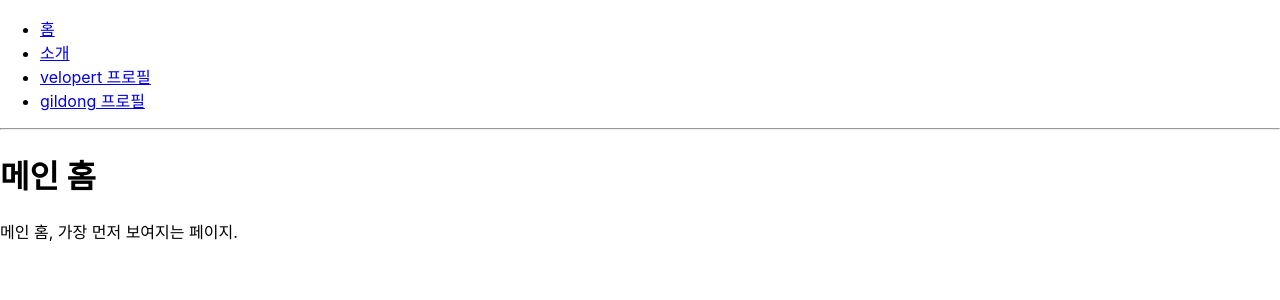
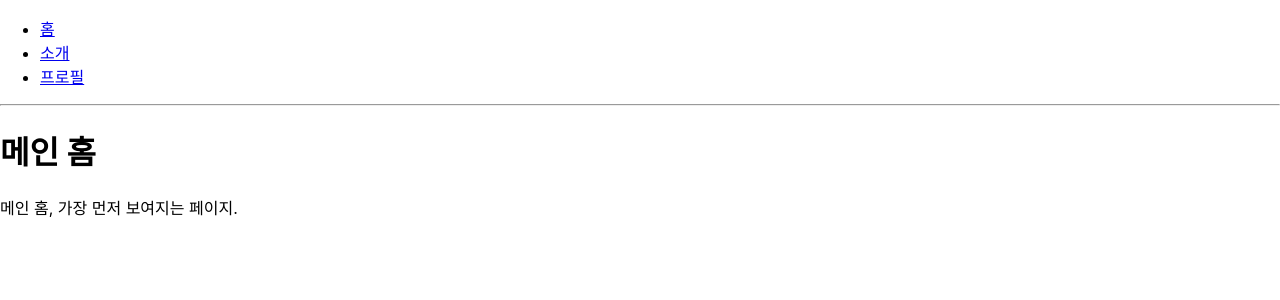
Before and after one commit to Typonote/ReactRouterAPP, a React (Create React App) app: page / in a window 1280 px wide. Shown: the top 300 px of the page. Built offline with nearby package versions, Linux system fonts and the light colour scheme.

Commit message:
#7 서브 라우트 설정 (p.339 ~)

```diff
--- a/src/App.js
+++ b/src/App.js
@@ -3,6 +3,8 @@ import { Route, BrowserRouter, Routes, Link } from "react-router-dom";
 
 import Home from "./components/Home";
 import About from "./components/About";
+
+import Profiles from "./components/Profiles";
 import Profile from "./components/Profile";
 
 function App() {
@@ -17,17 +19,15 @@ function App() {
             <Link to="/about">소개</Link>
           </li>
           <li>
-            <Link to="/profile/velopert">velopert 프로필</Link>
-          </li>
-          <li>
-            <Link to="/profile/gildong">gildong 프로필</Link>
+            <Link to="/profiles">프로필</Link>
           </li>
         </ul>
         <hr />
         <Routes>
           <Route path="/" element={<Home />} exact={true} />
           <Route path="/about" element={<About />} />
-          <Route path="/profile/:username" element={<Profile />} />
+          <Route path="/profiles" element={<Profiles />} />
+          <Route path="/profiles/:username" element={<Profile />} />
         </Routes>
       </BrowserRouter>
     </div>
```
